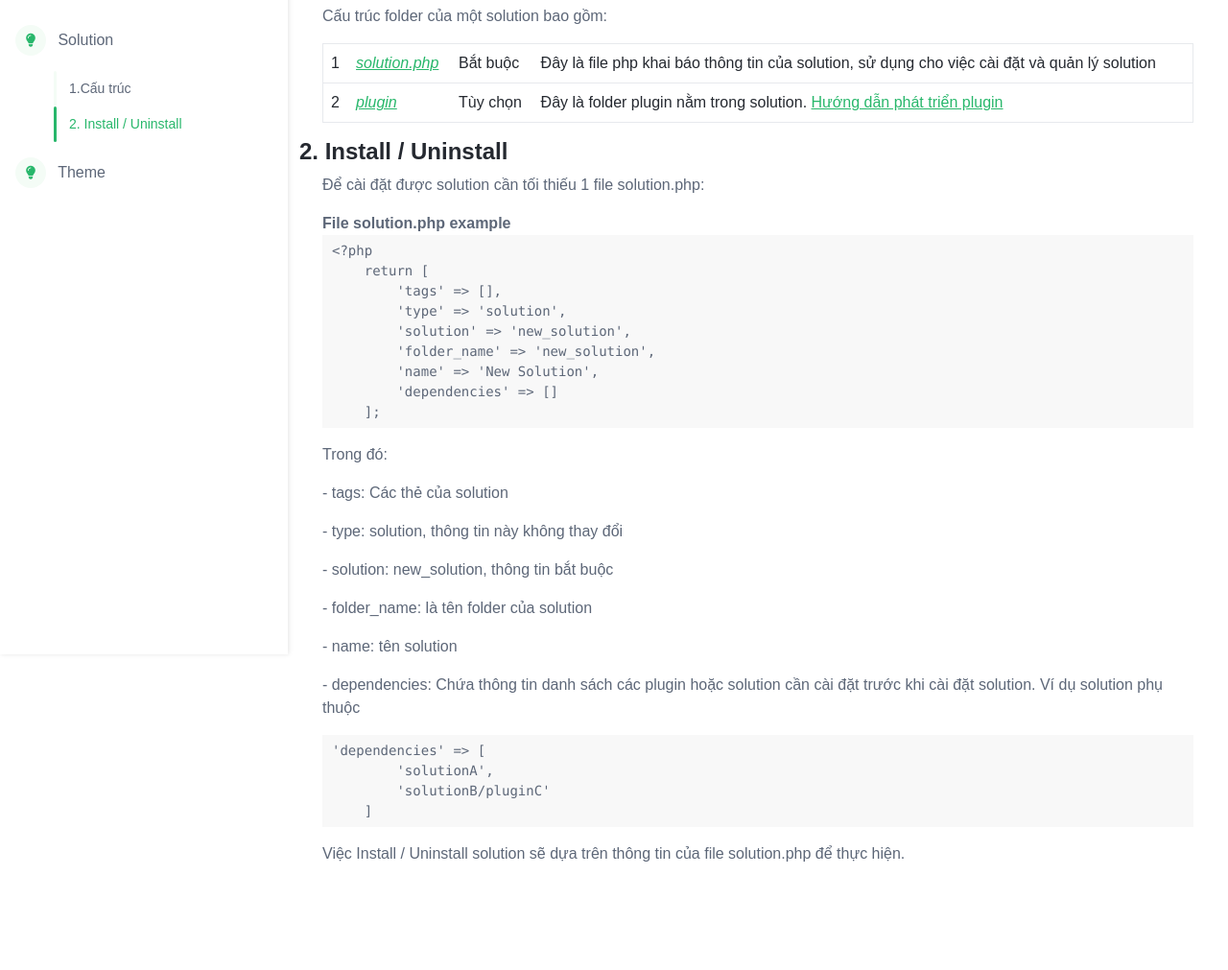
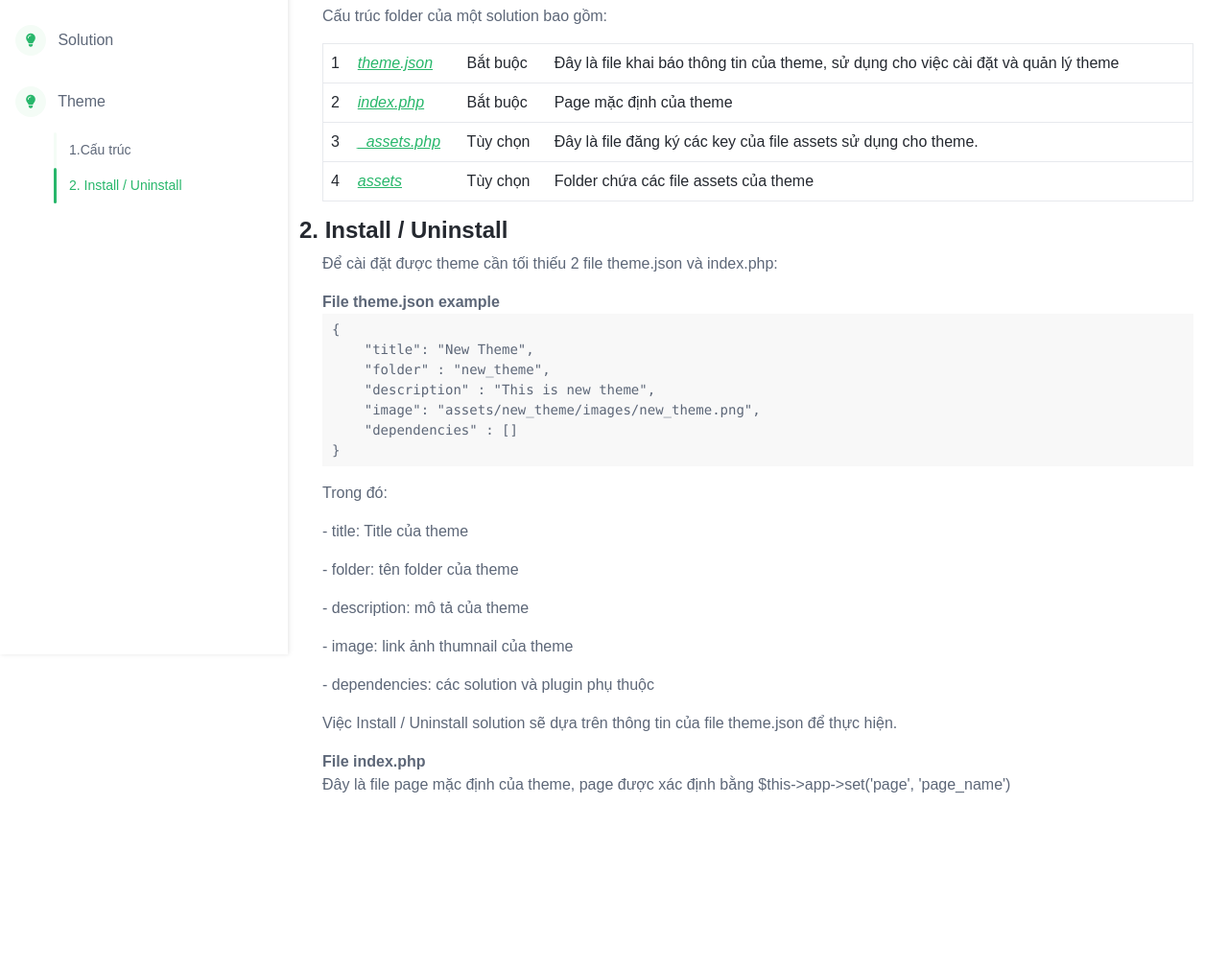
Before and after one commit to joomaio/dtm-guide, a plain HTML site: page theme.html in a window 1280 px wide. Shown: the part 118-1129 px from the top of the page at 96% size. Drawn offline with Linux system fonts and the light colour scheme.

Commit message:
update theme doc

```diff
--- a/theme.html
+++ b/theme.html
@@ -41,6 +41,13 @@
                                             </span>
                                             Solution</a>
                                     </li>
+                                    <li class="nav-item section-title mt-3">
+                                        <a class="nav-link" href="./theme.html">
+                                            <span class="theme-icon-holder me-2">
+                                                <i class="fas fa-lightbulb"></i>
+                                            </span>
+                                            Theme</a>
+                                    </li>
                                     <li class="nav-item">
                                         <a class="nav-link scrollto" href="#section-1">
                                             1.Cấu trúc </a>
@@ -48,13 +55,6 @@
                                     <li class="nav-item">
                                         <a class="nav-link scrollto" href="#section-2">
                                             2. Install / Uninstall</a>
-                                    </li>
-                                    <li class="nav-item section-title mt-3">
-                                        <a class="nav-link" href="./theme.html">
-                                            <span class="theme-icon-holder me-2">
-                                                <i class="fas fa-lightbulb"></i>
-                                            </span>
-                                            Theme</a>
                                     </li>
                                 </ul>
                             </nav>
@@ -64,7 +64,7 @@
                                 <article class="docs-article pb-0" id="section-1">
                                     <header class="docs-header">
                                         <h2 class=" text-center mb-0">
-                                            Phát triển Solution
+                                            Phát triển Theme
                                         </h2>
                                     </header>
                                 </article>
@@ -81,19 +81,37 @@
                                                     <tr>
                                                         <td>1
                                                         </td>
-                                                        <td><i><a href="#" >solution.php</a></i>
+                                                        <td><i><a href="#" >theme.json</a></i>
                                                         </td>
                                                         <td>Bắt buộc</td>
-                                                        <td>Đây là file php khai báo thông tin của solution, sử dụng cho việc cài đặt và quản lý solution
+                                                        <td>Đây là file khai báo thông tin của theme, sử dụng cho việc cài đặt và quản lý theme
                                                         </td>
                                                     </tr>
                                                     <tr>
                                                         <td>2
                                                         </td>
-                                                        <td><i><a href="#" >plugin</a></i>
+                                                        <td><i><a href="#" >index.php</a></i>
+                                                        </td>
+                                                        <td>Bắt buộc</td>
+                                                        <td>Page mặc định của theme
+                                                        </td>
+                                                    </tr>
+                                                    <tr>
+                                                        <td>3
+                                                        </td>
+                                                        <td><i><a href="#" >_assets.php</a></i>
                                                         </td>
                                                         <td>Tùy chọn</td>
-                                                        <td>Đây là folder plugin nằm trong solution. <a href="./plugin.html">Hướng dẫn phát triển plugin</a>
+                                                        <td>Đây là file đăng ký các key của file assets sử dụng cho theme.
+                                                        </td>
+                                                    </tr>
+                                                    <tr>
+                                                        <td>4
+                                                        </td>
+                                                        <td><i><a href="#" >assets</a></i>
+                                                        </td>
+                                                        <td>Tùy chọn</td>
+                                                        <td>Folder chứa các file assets của theme
                                                         </td>
                                                     </tr>
                                                 </tbody>
@@ -104,29 +122,24 @@
                                         <h4>2. Install / Uninstall</h4>
                                         <div class="content-section px-4">
                                             <div class="sup-content-section">
-                                                <p>Để cài đặt được solution cần tối thiếu 1 file solution.php:</p>
-                                                <strong>File solution.php example</strong>
-                                                <pre>&lt;?php
-    return [
-        'tags' =&gt; [],
-        'type' =&gt; 'solution',
-        'solution' =&gt; 'new_solution',
-        'folder_name' =&gt; 'new_solution',
-        'name' =&gt; 'New Solution',
-        'dependencies' =&gt; []
-    ];</pre>
+                                                <p>Để cài đặt được theme cần tối thiếu 2 file theme.json và index.php:</p>
+                                                <strong>File theme.json example</strong>
+<pre>{
+    "title": "New Theme",
+    "folder" : "new_theme",
+    "description" : "This is new theme",
+    "image": "assets/new_theme/images/new_theme.png",
+    "dependencies" : []
+}</pre>
     <p>Trong đó:</p>
-    <p>- tags: Các thẻ của solution</p>
-    <p>- type: solution, thông tin này không thay đổi</p>
-    <p>- solution: new_solution, thông tin bắt buộc</p>
-    <p>- folder_name: là tên folder của solution</p>
-    <p>- name: tên solution</p>
-    <p>- dependencies: Chứa thông tin danh sách các plugin hoặc solution cần cài đặt trước khi cài đặt solution. Ví dụ solution phụ thuộc </p>
-    <pre>'dependencies' =&gt; [
-        'solutionA',
-        'solutionB/pluginC'
-    ]</pre>
-    <p>Việc Install / Uninstall solution sẽ dựa trên thông tin của file solution.php để thực hiện.
+    <p>- title: Title của theme</p>
+    <p>- folder: tên folder của theme</p>
+    <p>- description: mô tả của theme</p>
+    <p>- image: link ảnh thumnail của theme</p>
+    <p>- dependencies: các solution và plugin phụ thuộc</p>
+    <p>Việc Install / Uninstall solution sẽ dựa trên thông tin của file theme.json để thực hiện.</p>
+        <strong>File index.php </strong>
+        <p>Đây là file page mặc định của theme, page được xác định bằng $this->app->set('page', 'page_name')</p>
                                     </div>
                                 </div>
                             </div>
```
